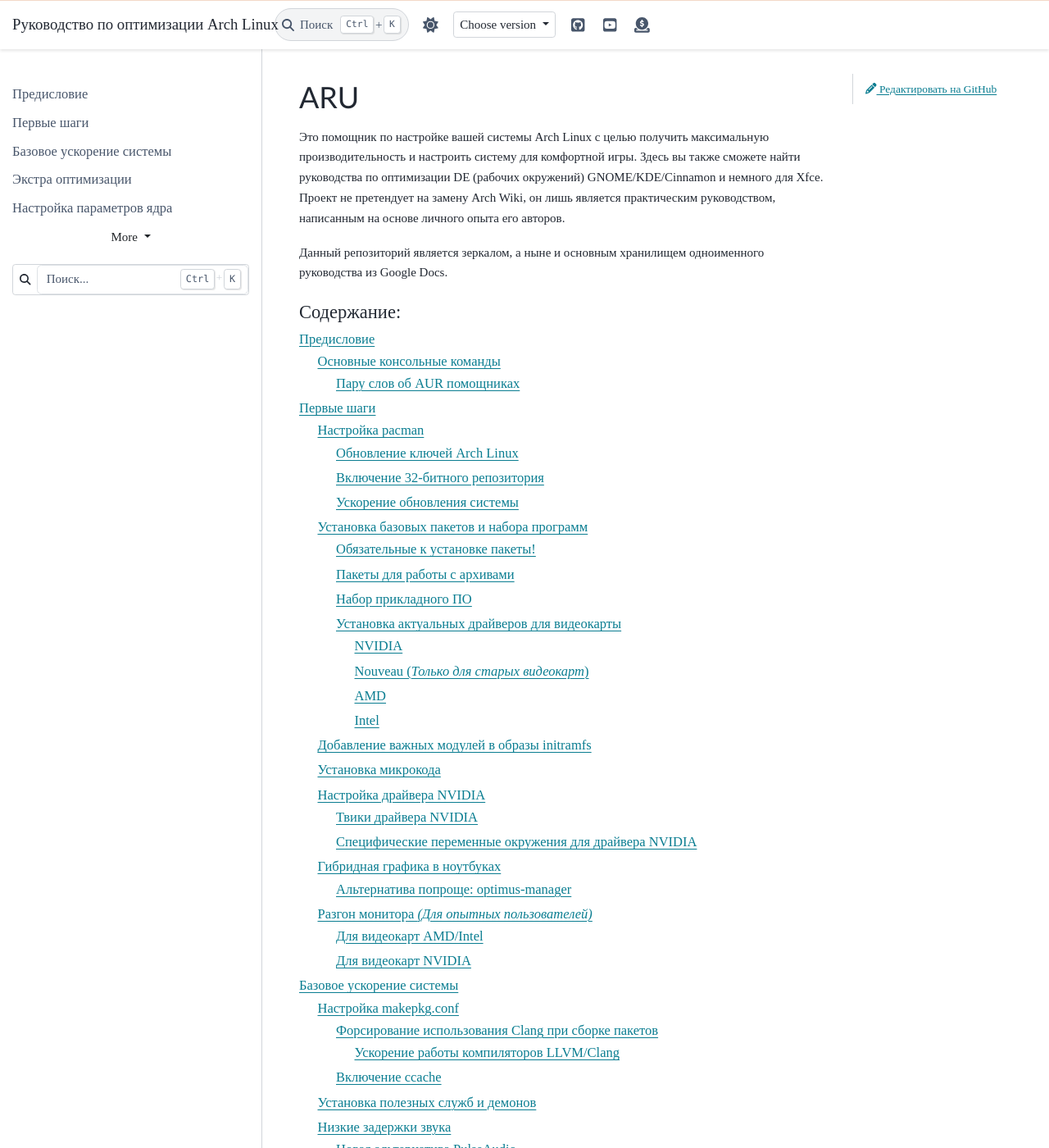
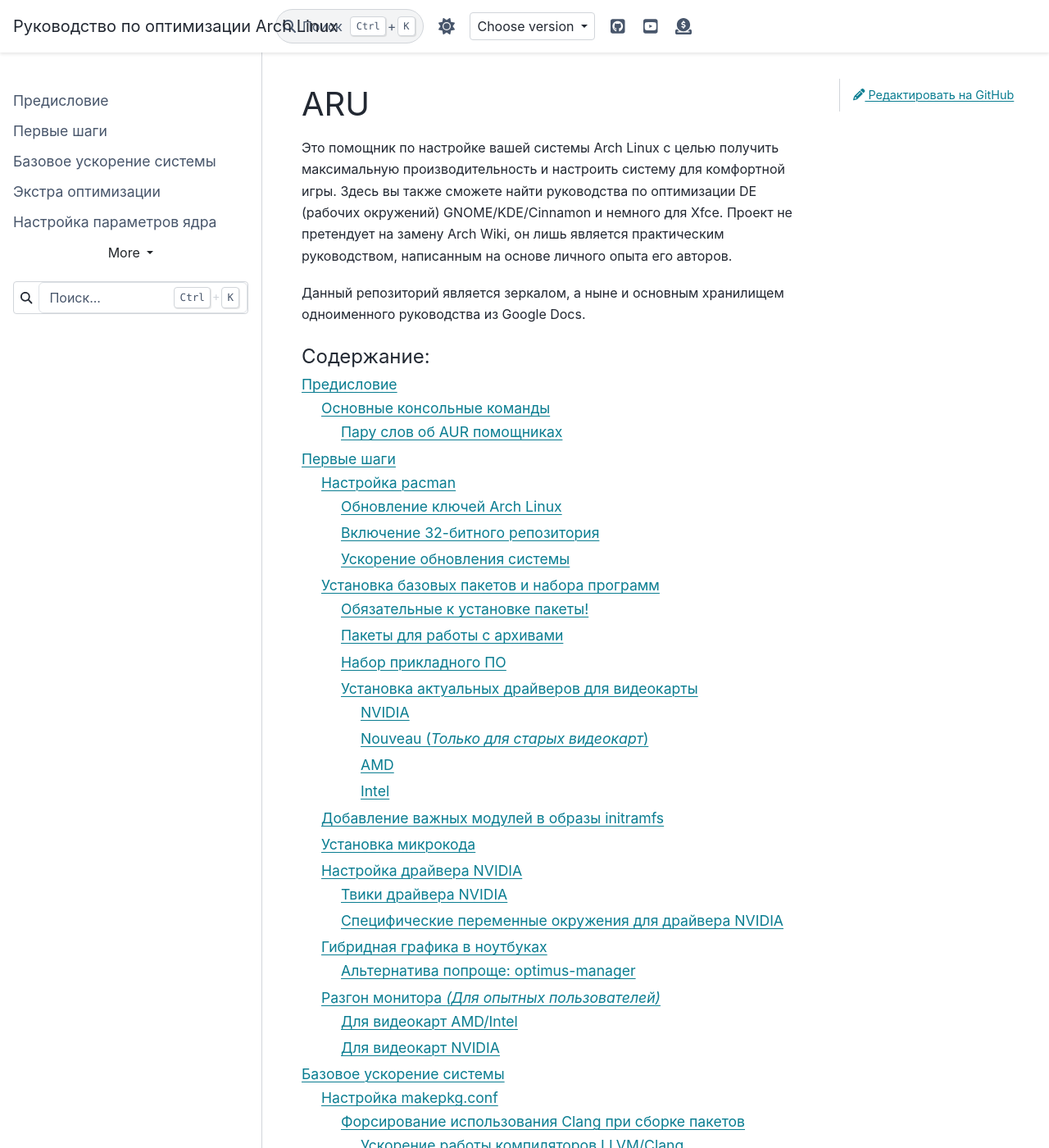
Before and after one commit to ventureoo/ARU, a Sphinx documentation site: the page built from docs/index.rst, in a window 1280 px wide and 1400 px high. Shown: the whole window at 82% size. Built offline with Sphinx 7.4.7 and the PyData theme 0.15.4, drawn with Linux system fonts in a browser that asks for light colours.

Commit message:
Fix paths

```diff
--- a/docs/conf.py
+++ b/docs/conf.py
@@ -74,9 +74,7 @@
     "navbar_end": [ "theme-switcher", "version-switcher", "navbar-icon-links" ],
     "use_edit_page_button": True,
     "navbar_align": "content",
-    "pygment_light_style": "tango",
-    "pygment_dark_style": "native",
-    "page_sidebar_items": ["page-toc", "edit-this-page"],
+   "page_sidebar_items": ["page-toc", "edit-this-page"],
     "icon_links": [
         {
             "name": "GitHub",
@@ -123,7 +121,7 @@
 # so a file named "default.css" will overwrite the builtin "default.css".
 html_static_path = ['_static']
 
-html_css_files = ['css/custom.css']
+#html_css_files = ['css/custom.css']
 
 # -- Options for manual page output ---------------------------------------
 
```
Also changed, not shown: 2 other files.
